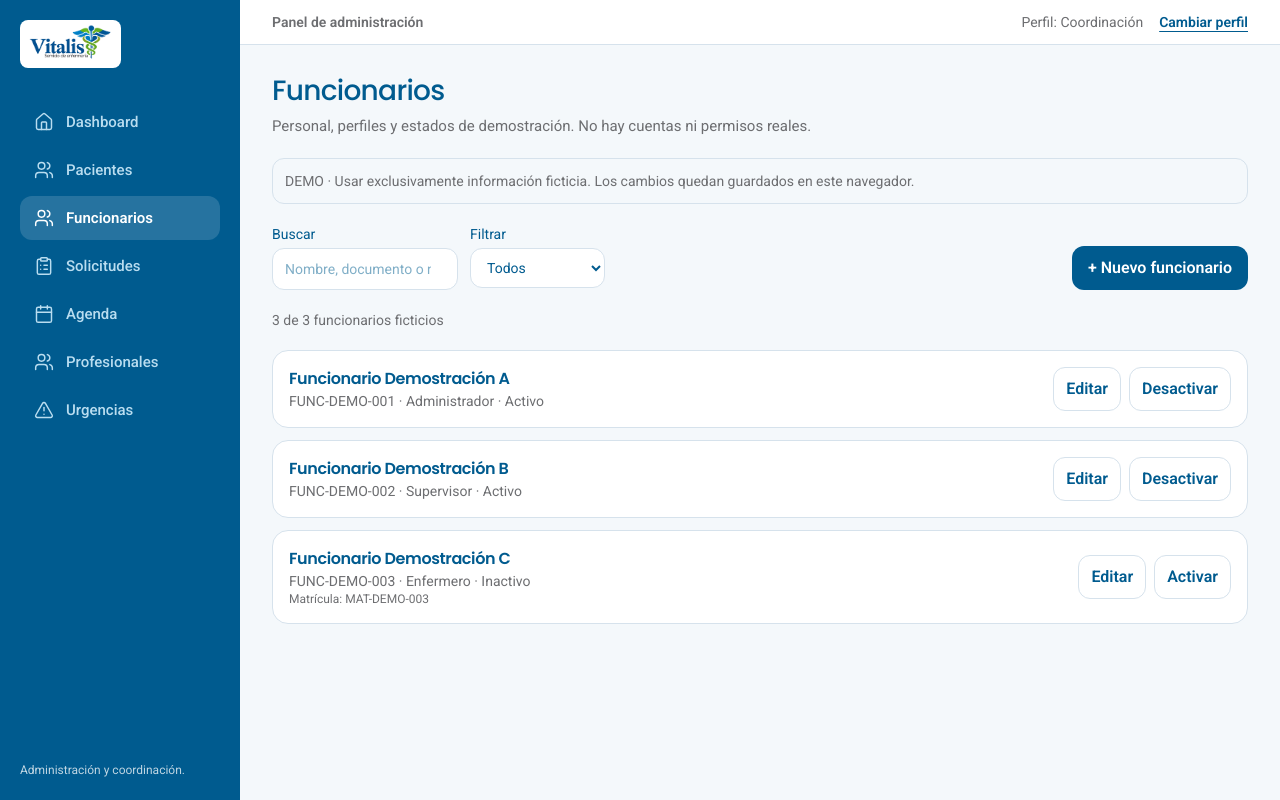
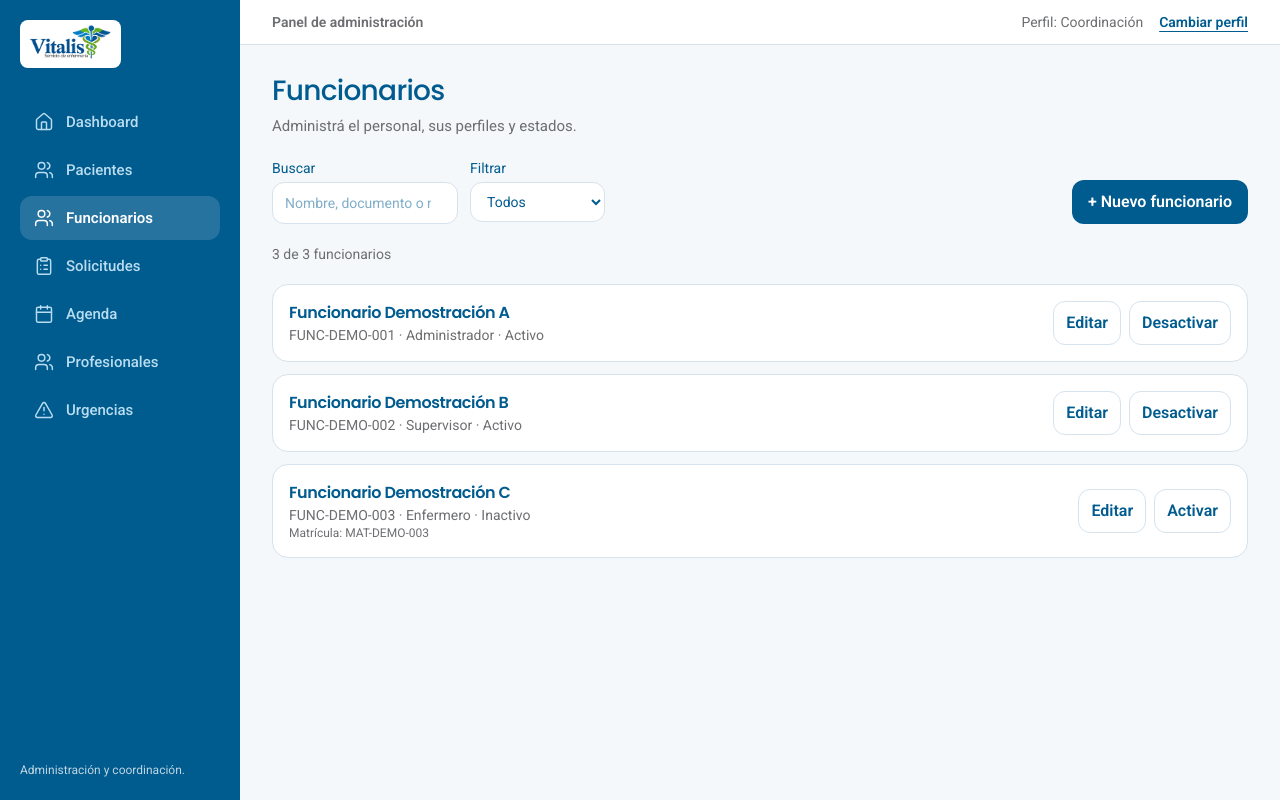
Before and after one commit to equantum-py/vitalis-demo, a Next.js app: page /admin/funcionarios in a window 1280 px wide. Built offline with nearby package versions, Linux system fonts and the light colour scheme.

Commit message:
style: profesionalizar textos de Funcionarios

```diff
--- a/app/admin/funcionarios/page.tsx
+++ b/app/admin/funcionarios/page.tsx
@@ -26,18 +26,18 @@ export default function FuncionariosPage() {
  function guardar(e:React.FormEvent<HTMLFormElement>){e.preventDefault();if(!form)return;const d=form.documento.trim();if(!form.nombre.trim()||!form.apellido.trim()||!d){setError("Nombre, apellido y documento son obligatorios.");return;}if(datos.some(f=>f.id!==form.id&&f.documento.toLowerCase()===d.toLowerCase())){setError("El documento ya está registrado.");return;}const f={...form,nombre:form.nombre.trim(),apellido:form.apellido.trim(),documento:d,id:form.id||"func-"+Date.now().toString(36)};setDatos(v=>form.id?v.map(x=>x.id===f.id?f:x):[f,...v]);setForm(null);setError("");}
  function campo(etiqueta:string,clave:keyof Funcionario,tipo="text"){return <label className="flex flex-col gap-1 text-sm font-medium">{etiqueta}<input className={CAMPO} type={tipo} value={String(form?.[clave]??"")} onChange={e=>setForm(f=>f?{...f,[clave]:e.target.value}:f)}/></label>;}
  return <div className="space-y-5">
-  <EncabezadoPagina titulo="Funcionarios" descripcion="Personal, perfiles y estados de demostración. No hay cuentas ni permisos reales." />
-  <p role="note" className="rounded-xl border border-line bg-paper p-3 text-sm text-ink-soft">DEMO · Usar exclusivamente información ficticia. Los cambios quedan guardados en este navegador.</p>
+  <EncabezadoPagina titulo="Funcionarios" descripcion="Administrá el personal, sus perfiles y estados." />
+
   {form ? <Panel titulo={form.id?"Editar funcionario":"Nuevo funcionario"}>
    <form onSubmit={guardar} className="space-y-4"><div className="grid gap-4 md:grid-cols-2">
-   {campo("Nombre *","nombre")}{campo("Apellido *","apellido")}{campo("Documento ficticio *","documento")}{campo("Teléfono ficticio","telefono")}{campo("Correo ficticio","correo","email")}{campo("Matrícula ficticia","matricula")}
+   {campo("Nombre *","nombre")}{campo("Apellido *","apellido")}{campo("Número de cédula **","documento")}{campo("Teléfono","telefono")}{campo("Correo electrónico","correo","email")}{campo("Matrícula profesional","matricula")}
    <label className="flex flex-col gap-1 text-sm font-medium">Perfil<select className={CAMPO} value={form.rol} onChange={e=>setForm(f=>f?{...f,rol:e.target.value as Rol}:f)}>{(["Administrador","Supervisor","Enfermero"] as Rol[]).map(r=><option key={r}>{r}</option>)}</select></label>
    <label className="flex items-center gap-2 text-sm font-medium"><input type="checkbox" checked={form.activo} onChange={e=>setForm(f=>f?{...f,activo:e.target.checked}:f)}/> Funcionario activo</label></div>
    {error&&<p role="alert" className="text-red-700">{error}</p>}
    <div className="flex flex-wrap gap-3"><button className={BOTON} type="submit">Guardar funcionario</button><button className="min-h-11 rounded-xl border border-line px-4" type="button" onClick={()=>{setForm(null);setError("");}}>Cancelar</button></div></form>
   </Panel> : <>
    <div className="flex flex-wrap items-end justify-between gap-3"><div className="flex flex-wrap gap-3"><label className="flex flex-col gap-1 text-sm">Buscar<input className={CAMPO} type="search" placeholder="Nombre, documento o matrícula" value={busqueda} onChange={e=>setBusqueda(e.target.value)}/></label><label className="flex flex-col gap-1 text-sm">Filtrar<select className={CAMPO} value={filtro} onChange={e=>setFiltro(e.target.value)}>{["Todos","Administrador","Supervisor","Enfermero","Activos","Inactivos"].map(x=><option key={x}>{x}</option>)}</select></label></div><button className={BOTON} type="button" onClick={()=>{setForm({...VACIO});setError("");}}>+ Nuevo funcionario</button></div>
-   <p role="status" className="text-sm text-ink-soft">{filtrados.length} de {datos.length} funcionarios ficticios</p>
+   <p role="status" className="text-sm text-ink-soft">{filtrados.length} de {datos.length} funcionarios</p>
    <ul className="grid gap-3">{filtrados.map(f=><li key={f.id} className="rounded-2xl border border-line bg-white p-4"><div className="flex flex-wrap items-center justify-between gap-3"><div><h2 className="font-semibold text-navy">{f.nombre} {f.apellido}</h2><p className="text-sm text-ink-soft">{f.documento} · {f.rol} · {f.activo?"Activo":"Inactivo"}</p>{f.matricula&&<p className="text-xs text-ink-soft">Matrícula: {f.matricula}</p>}</div><div className="flex flex-wrap gap-2"><button type="button" className="min-h-11 rounded-xl border border-line px-3 font-semibold text-navy" onClick={()=>setForm({...f})}>Editar</button><button type="button" className="min-h-11 rounded-xl border border-line px-3 font-semibold text-navy" onClick={()=>setDatos(v=>v.map(x=>x.id===f.id?{...x,activo:!x.activo}:x))}>{f.activo?"Desactivar":"Activar"}</button></div></div></li>)}</ul>
    {cargado&&filtrados.length===0&&<p className="rounded-xl bg-paper p-5">No se encontraron funcionarios.</p>}
   </>}
```
